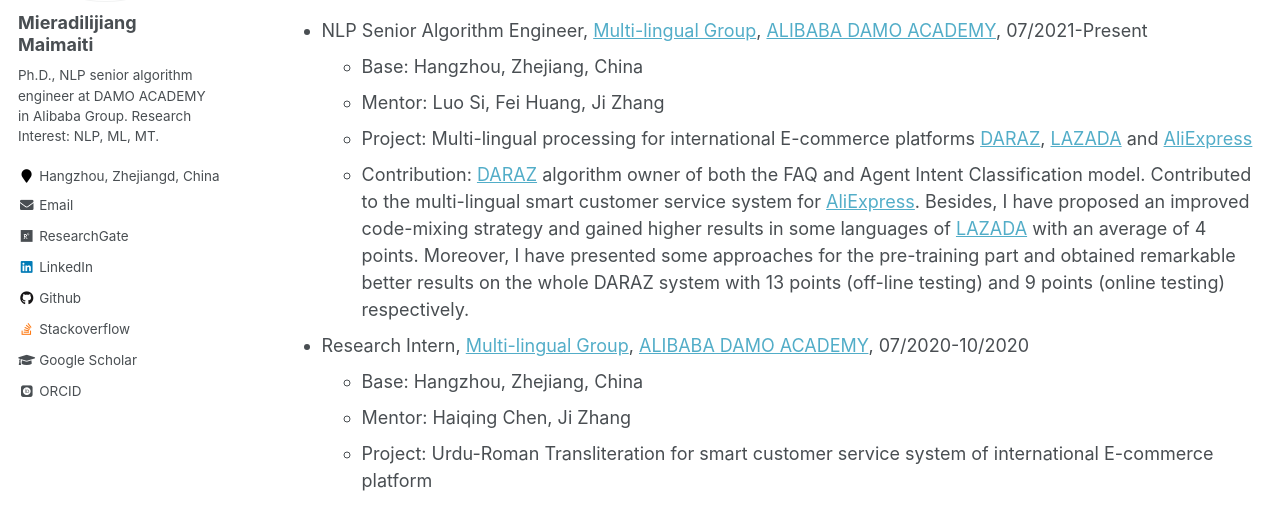
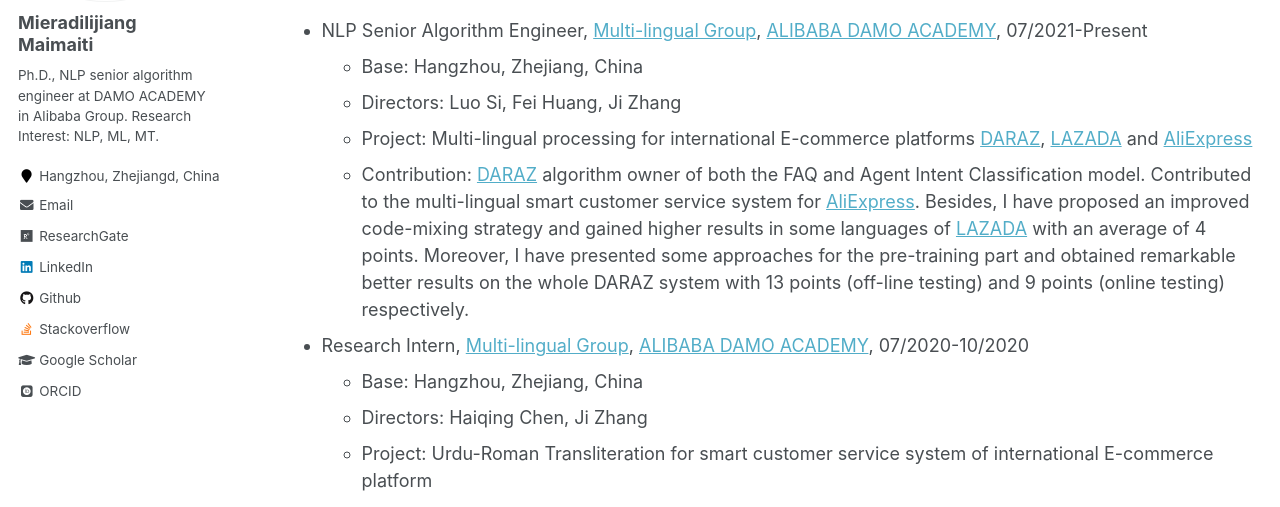
Before and after one commit to miradel51/miradel51.github.io, a Jekyll site: the page built from _pages/cv.md, in a window 1280 px wide and 900 px high, scrolled down 732 px. Shown: the part 168-675 px from the top of the window. Built offline with Jekyll 4.4.1, drawn with Linux system fonts in a browser that asks for light colours; some web fonts are replaced.

Commit message:
Update cv.md
revised the mentor name

```diff
--- a/_pages/cv.md
+++ b/_pages/cv.md
@@ -36,12 +36,12 @@ Experience
 ======
 * NLP Senior Algorithm Engineer, [Multi-lingual Group](https://damo.alibaba.com/labs/language-technology), [ALIBABA DAMO ACADEMY](https://damo.alibaba.com/), 07/2021-Present
   * Base: Hangzhou, Zhejiang, China
-  * Mentor: Luo Si, Fei Huang, Ji Zhang
+  * Directors: Luo Si, Fei Huang, Ji Zhang
   * Project: Multi-lingual processing for international E-commerce platforms [DARAZ](https://www.daraz.pk/), [LAZADA](https://www.lazada.com/en/) and [AliExpress](https://www.aliexpress.com/)
   * Contribution: [DARAZ](https://www.daraz.pk/) algorithm owner of both the FAQ and Agent Intent Classification model. Contributed to the multi-lingual smart customer service system for [AliExpress](https://www.aliexpress.com/). Besides, I have proposed an improved code-mixing strategy and gained higher results in some languages of [LAZADA](https://www.lazada.com/en/)  with an average of 4 points. Moreover, I have presented some approaches for the pre-training part and obtained remarkable better results on the whole DARAZ system with 13 points (off-line testing) and 9 points (online testing) respectively.
 * Research Intern, [Multi-lingual Group](https://damo.alibaba.com/labs/language-technology), [ALIBABA DAMO ACADEMY](https://damo.alibaba.com/), 07/2020-10/2020
   * Base: Hangzhou, Zhejiang, China
-  * Mentor: Haiqing Chen, Ji Zhang
+  * Directors: Haiqing Chen, Ji Zhang
   * Project: Urdu-Roman Transliteration for smart customer service system of international E-commerce platform
   * Contribution: I have presented a hybrid model that can address the main challenges (many-to-one mapping and inconsistent mapping) in this task.
 Besides, the proposed approach is embedded into the dialogue system of international E-commerce platform [DARAZ](https://www.daraz.pk/).
```
